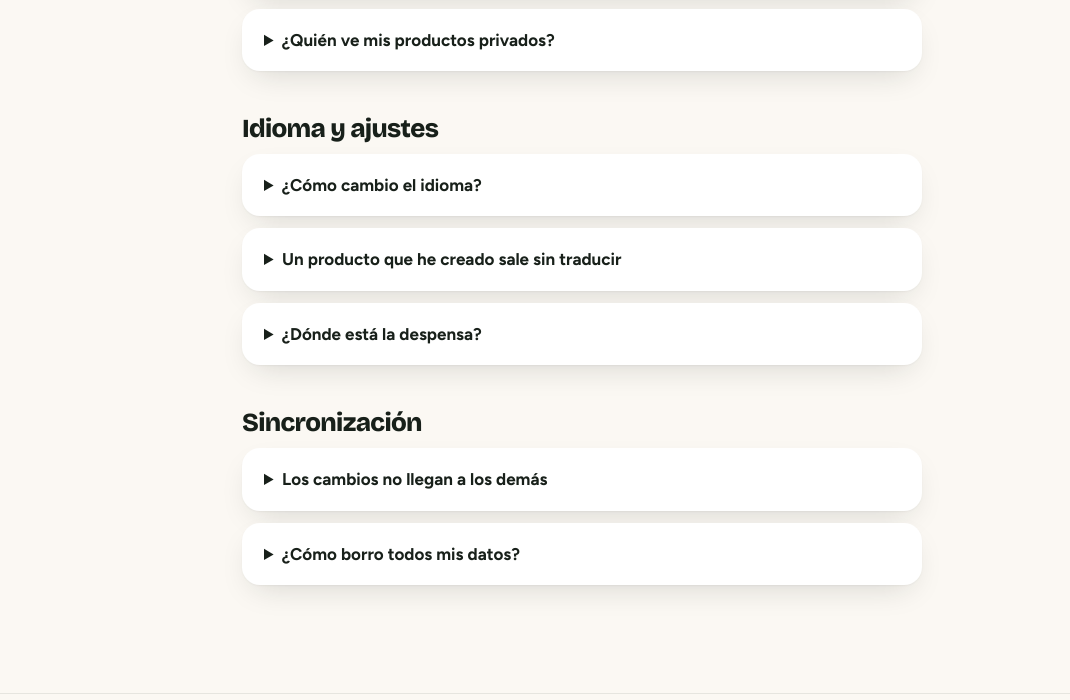
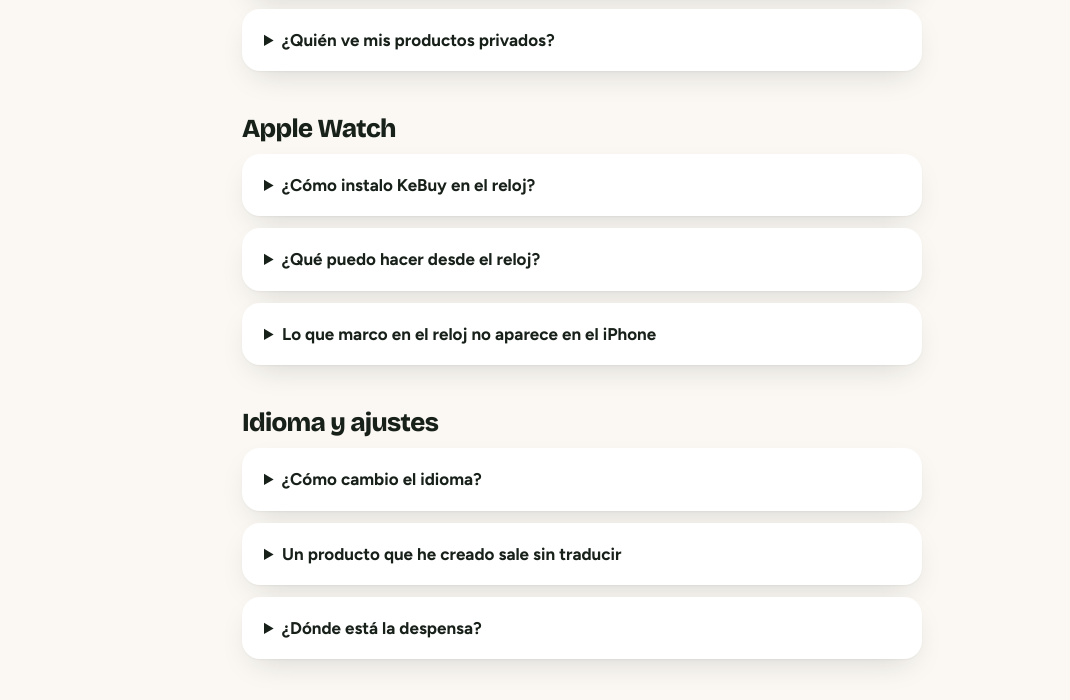
Before and after one commit to patuflinx/patuapps-web, a plain HTML site: page kebuy/soporte.html in a window 1280 px wide. Shown: the part 1024-1724 px from the top of the page, without its empty margins (58-1128 px from the left). Drawn offline with nearby package versions, Linux system fonts and the light colour scheme.

Commit message:
KeBuy: Apple Watch en la página, preguntas frecuentes y soporte
Co-Authored-By: Claude Opus 5.5 <noreply@anthropic.com>

```diff
--- a/assets/js/apps.js
+++ b/assets/js/apps.js
@@ -19,7 +19,7 @@ window.PATU = {
       url: "kebuy/",
       accent: "#2E8B3E",
       accentSoft: "#E3F2E5",
-      platforms: ["iPhone"],
+      platforms: ["iPhone", "Apple Watch"],
       status: "soon", // "soon" = Muy pronto · "live" = Disponible · "private" = Uso privado
       appStoreUrl: "", // pon aquí el enlace del App Store cuando esté publicada
     },
--- a/kebuy/soporte.html
+++ b/kebuy/soporte.html
@@ -34,6 +34,11 @@
     <details><summary>¿Cómo funciona el escáner de códigos de barras?</summary><p>En Añadir producto, toca el icono del código de barras. La primera vez que escaneas un código eliges el producto; a partir de entonces KeBuy lo reconoce solo. Los códigos guardados están en Perfil → Catálogo y productos.</p></details>
     <details><summary>¿Quién ve mis productos privados?</summary><p>Solo tú. Se guardan en tu espacio privado de iCloud y nunca se comparten con el grupo.</p></details>
 
+    <h2>Apple Watch</h2>
+    <details><summary>¿Cómo instalo KeBuy en el reloj?</summary><p>Se instala sola con la app del iPhone. Si no aparece, abre la app Watch en el iPhone, busca KeBuy y toca «Instalar». Necesita watchOS 10 o posterior.</p></details>
+    <details><summary>¿Qué puedo hacer desde el reloj?</summary><p>Ver tus listas y marcar o desmarcar lo que vas comprando. Para añadir productos o finalizar la compra, usa el iPhone.</p></details>
+    <details><summary>Lo que marco en el reloj no aparece en el iPhone</summary><p>Si los dos están cerca, el cambio llega al instante. Si no, se envía por iCloud: comprueba que el reloj tiene conexión (Wi-Fi o a través del iPhone) y abre KeBuy en el iPhone para que se ponga al día.</p></details>
+
     <h2>Idioma y ajustes</h2>
     <details><summary>¿Cómo cambio el idioma?</summary><p>Perfil → Idioma, o Ajustes de iOS → Apps → KeBuy → Idioma. KeBuy está en español, catalán, inglés, portugués (de Brasil y de Portugal) y chino.</p></details>
     <details><summary>Un producto que he creado sale sin traducir</summary><p>Abre su ficha y, en «Traducciones», escribe el nombre en los otros idiomas o toca «Traducir automáticamente». El catalán siempre se escribe a mano.</p></details>
```
Also changed, not shown: kebuy/index.html (+2 -1 lines).
